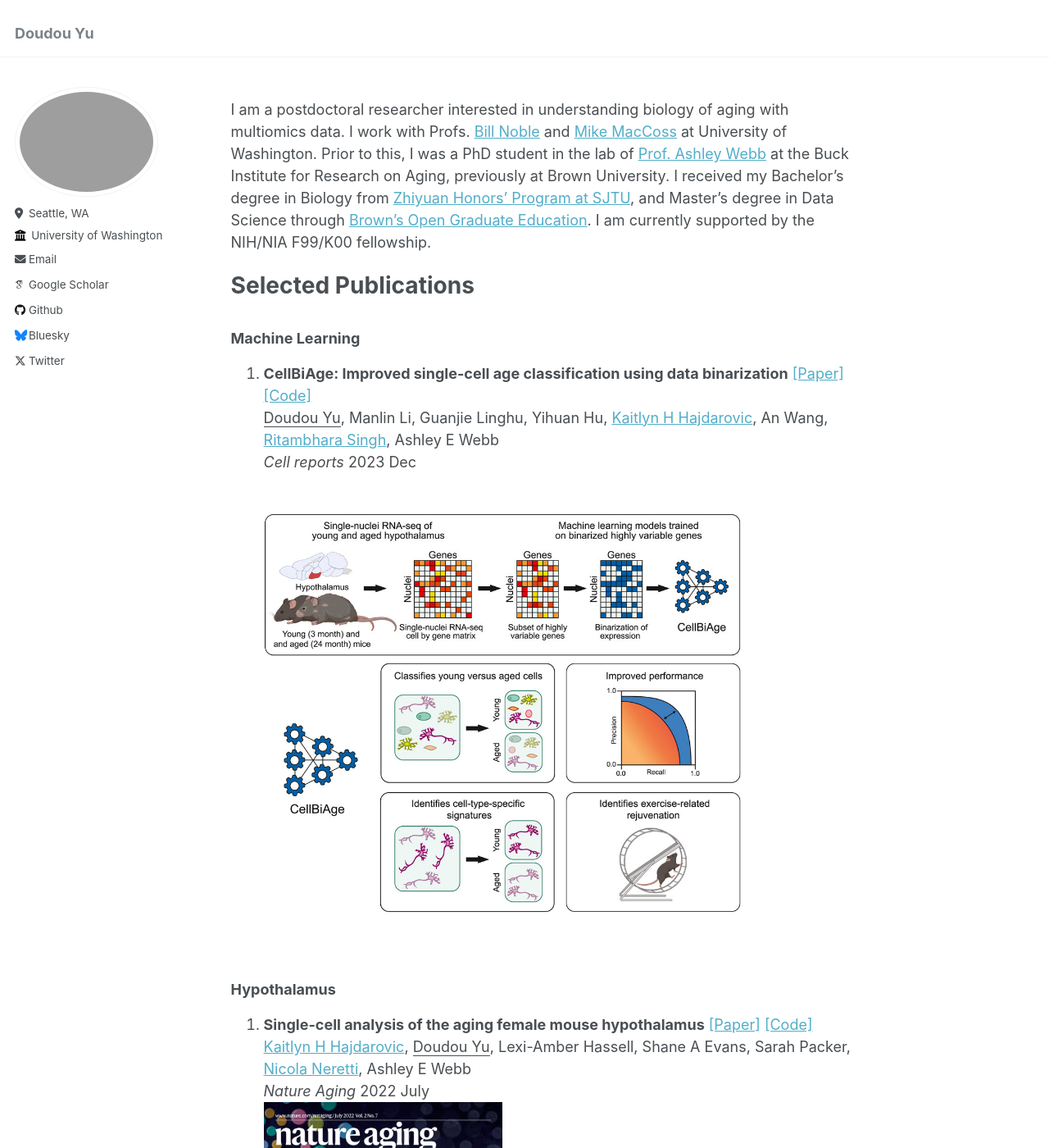
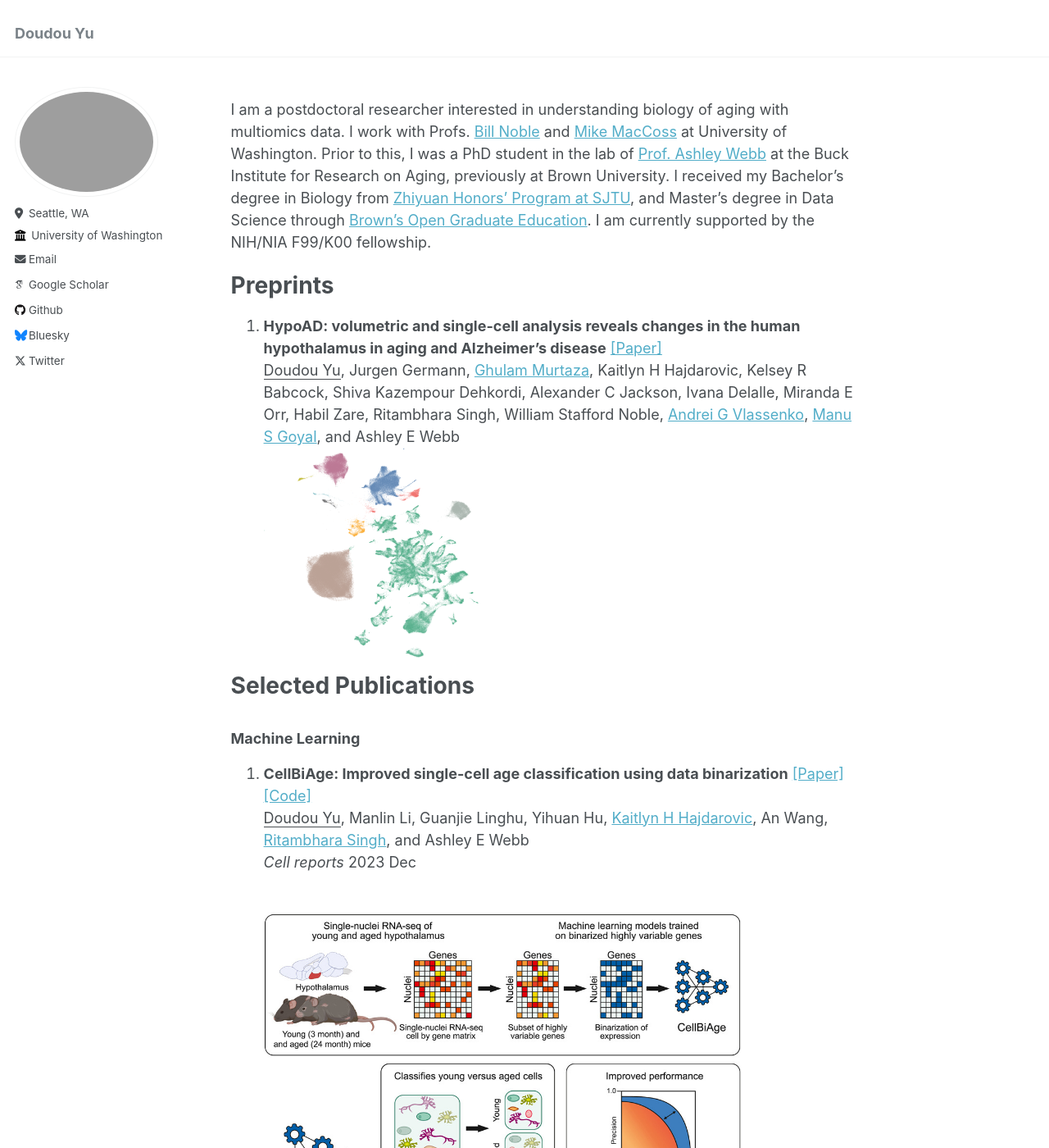
Before and after one commit to ddfishbean/ddfishbean.github.io, a Jekyll site: the page built from _pages/about.md, in a window 1280 px wide and 1400 px high. Shown: the whole window at 82% size. Built offline with Jekyll 4.4.1, drawn with Linux system fonts in a browser that asks for light colours; some web fonts are replaced; some of the changed text lies outside the part shown.

Commit message:
Update about.md

```diff
--- a/_pages/about.md
+++ b/_pages/about.md
@@ -9,28 +9,37 @@ redirect_from:
 
 I am a postdoctoral researcher interested in understanding biology of aging with multiomics data. I work with Profs. [Bill Noble](https://scholar.google.com/citations?user=plt2_DsAAAAJ&hl=en) and [Mike MacCoss](https://scholar.google.com/citations?user=icweOB0AAAAJ&hl=en) at University of Washington. Prior to this, I was a PhD student in the lab of [Prof. Ashley Webb](https://scholar.google.com/citations?user=tBgoNfUAAAAJ&hl=en) at the Buck Institute for Research on Aging, previously at Brown University. I received my Bachelor's degree in Biology from [Zhiyuan Honors' Program at SJTU](https://en.zhiyuan.sjtu.edu.cn/), and Master's degree in Data Science through [Brown's Open Graduate Education](https://graduateschool.brown.edu/academics-research/distinctive-opportunities/open-graduate-education). I am currently supported by the NIH/NIA F99/K00 fellowship.
 
+
+Preprints
+======
+1. **HypoAD: volumetric and single-cell analysis reveals changes in the human hypothalamus in aging and Alzheimer's disease** [[Paper]](https://www.biorxiv.org/content/10.1101/2025.10.08.681270v1)
+<br> <u>Doudou Yu</u>, Jurgen Germann, [Ghulam Murtaza]([https://rsinghlab.org/](https://gmurtaza404.github.io/)), Kaitlyn H Hajdarovic, Kelsey R Babcock, Shiva Kazempour Dehkordi, Alexander C Jackson, Ivana Delalle, Miranda E Orr, Habil Zare, Ritambhara Singh, William Stafford Noble, [Andrei G Vlassenko](https://www.mir.wustl.edu/employees/andrei-vlassenko/), [Manu S Goyal](https://www.mir.wustl.edu/employees/manu-goyal/), and Ashley E Webb
+<br><img src="/images/HypoAD.png" alt="image" width="36%">
+
+
+
 Selected Publications
 ======
 ### Machine Learning
 1. **CellBiAge: Improved single-cell age classification using data binarization** [[Paper]](https://doi.org/10.1016/j.celrep.2023.113500) [[Code]](https://github.com/Webb-Laboratory/CellBiAge)
-<br> <u>Doudou Yu</u>, Manlin Li, Guanjie Linghu, Yihuan Hu, [Kaitlyn H Hajdarovic](https://khajdarovic.github.io/), An Wang, [Ritambhara Singh](https://rsinghlab.org/), Ashley E Webb
+<br> <u>Doudou Yu</u>, Manlin Li, Guanjie Linghu, Yihuan Hu, [Kaitlyn H Hajdarovic](https://khajdarovic.github.io/), An Wang, [Ritambhara Singh](https://rsinghlab.org/), and Ashley E Webb
 <br> *Cell reports* 2023 Dec
 <br><img src="/images/cba.jpg" alt="image" width="80%">
 
 ### Hypothalamus
 1. **Single-cell analysis of the aging female mouse hypothalamus** [[Paper]](https://doi.org/10.1038/s43587-022-00246-4) [[Code]](https://github.com/Webb-Laboratory/Hajdarovic_And_Yu_et_al_2022)
-<br>[Kaitlyn H Hajdarovic](https://khajdarovic.github.io/), <u>Doudou Yu</u>, Lexi-Amber Hassell, Shane A Evans, Sarah Packer, [Nicola Neretti](http://nerettilab.com/), Ashley E Webb
+<br>[Kaitlyn H Hajdarovic](https://khajdarovic.github.io/), <u>Doudou Yu</u>, Lexi-Amber Hassell, Shane A Evans, Sarah Packer, [Nicola Neretti](http://nerettilab.com/), and Ashley E Webb
 <br> *Nature Aging* 2022 July
 <br><img src="/images/NatA.png" alt="image" width="40%">
 
 
 1. **Understanding the aging hypothalamus, one cell at a time** [[Review]](https://doi.org/10.1016/j.tins.2022.10.004)
-<br> Kaitlyn H. Hajdarovic, <u>Doudou Yu</u>, Ashley E. Webb
+<br> Kaitlyn H. Hajdarovic, <u>Doudou Yu</u>, and Ashley E. Webb
 <br> *Trends in neurosciences* 2022 Dec
 <br><img src="/images/TNIS.jpg" alt="image" width="80%">
 
 ### Reprogramming
 1. **Reprogramming to recover youthful epigenetic information and restore vision** [[Paper]](https://www.nature.com/articles/s41586-020-2975-4)
-<br>[Yuancheng Lu](https://scholar.google.com/citations?user=8aDBgzEAAAAJ&hl=zh-CN), Benedikt Brommer, [Xiao Tian](https://sbpdiscovery.org/our-scientists/xiao-tian-phd), Anitha Krishnan, Margarita Meer, Chen Wang, Daniel L Vera, Qiurui Zeng, <u>Doudou Yu</u>, Michael S Bonkowski, Jae-Hyun Yang, Songlin Zhou, Emma M Hoffmann, Margarete M Karg, Michael B Schultz, Alice E Kane, Noah Davidsohn, Ekaterina Korobkina, Karolina Chwalek, Luis A Rajman, George M Church, Konrad Hochedlinger, Vadim N Gladyshev, Steve Horvath, Morgan E Levine, Meredith S Gregory-Ksander, Bruce R Ksander, [Zhigang He](https://kirbyneuro.org/ZhigangHe/), [David A Sinclair](https://sinclair.hms.harvard.edu/)
+<br>[Yuancheng Lu](https://scholar.google.com/citations?user=8aDBgzEAAAAJ&hl=zh-CN), Benedikt Brommer, [Xiao Tian](https://sbpdiscovery.org/our-scientists/xiao-tian-phd), Anitha Krishnan, Margarita Meer, Chen Wang, Daniel L Vera, Qiurui Zeng, <u>Doudou Yu</u>, Michael S Bonkowski, Jae-Hyun Yang, Songlin Zhou, Emma M Hoffmann, Margarete M Karg, Michael B Schultz, Alice E Kane, Noah Davidsohn, Ekaterina Korobkina, Karolina Chwalek, Luis A Rajman, George M Church, Konrad Hochedlinger, Vadim N Gladyshev, Steve Horvath, Morgan E Levine, Meredith S Gregory-Ksander, Bruce R Ksander, [Zhigang He](https://kirbyneuro.org/ZhigangHe/), and [David A Sinclair](https://sinclair.hms.harvard.edu/)
 <br> *Nature* 2020 Dec
 <br><img src="/images/N.png" width="40%">
```
